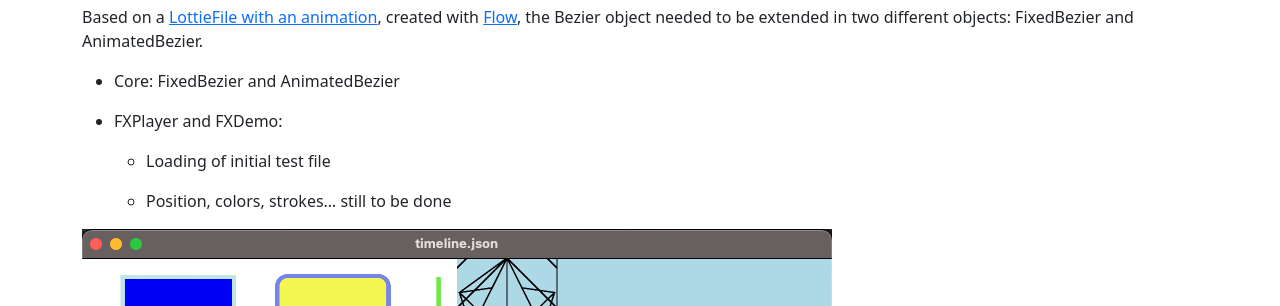
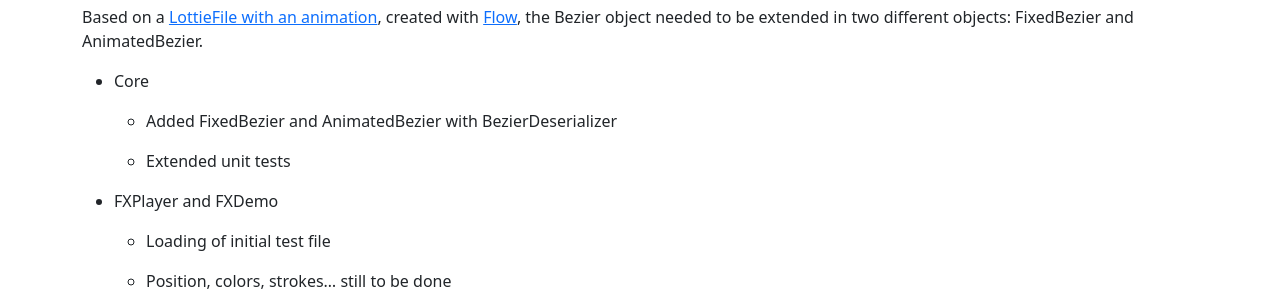
Before and after one commit to lottie4j/lottie4j.github.io, a plain HTML site: page index.html in a window 1280 px wide. Shown: the part 490-796 px from the top of the page. Drawn offline with nearby package versions, Linux system fonts and the light colour scheme.

Commit message:
deploy: 211c6a77e58840be0142e40812bd47baf97abbd8

```diff
--- a/index.html
+++ b/index.html
@@ -75,10 +75,20 @@
 <div class="ulist">
 <ul>
 <li>
-<p>Core: FixedBezier and AnimatedBezier</p>
+<p>Core</p>
+<div class="ulist">
+<ul>
+<li>
+<p>Added FixedBezier and AnimatedBezier with BezierDeserializer</p>
 </li>
 <li>
-<p>FXPlayer and FXDemo:</p>
+<p>Extended unit tests</p>
+</li>
+</ul>
+</div>
+</li>
+<li>
+<p>FXPlayer and FXDemo</p>
 <div class="ulist">
 <ul>
 <li>
@@ -142,7 +152,7 @@
 </div>
 </div>
         <hr />
-        Last website build: 07/02/2023 07:56 (UTC)
+        Last website build: 07/02/2023 07:57 (UTC)
     </div>
 
     <script src="https://cdn.jsdelivr.net/npm/jquery@3.6.1/dist/jquery.slim.min.js"
```
Also changed, not shown: library.html (+1 -1 lines), lottie.html (+1 -1 lines).
